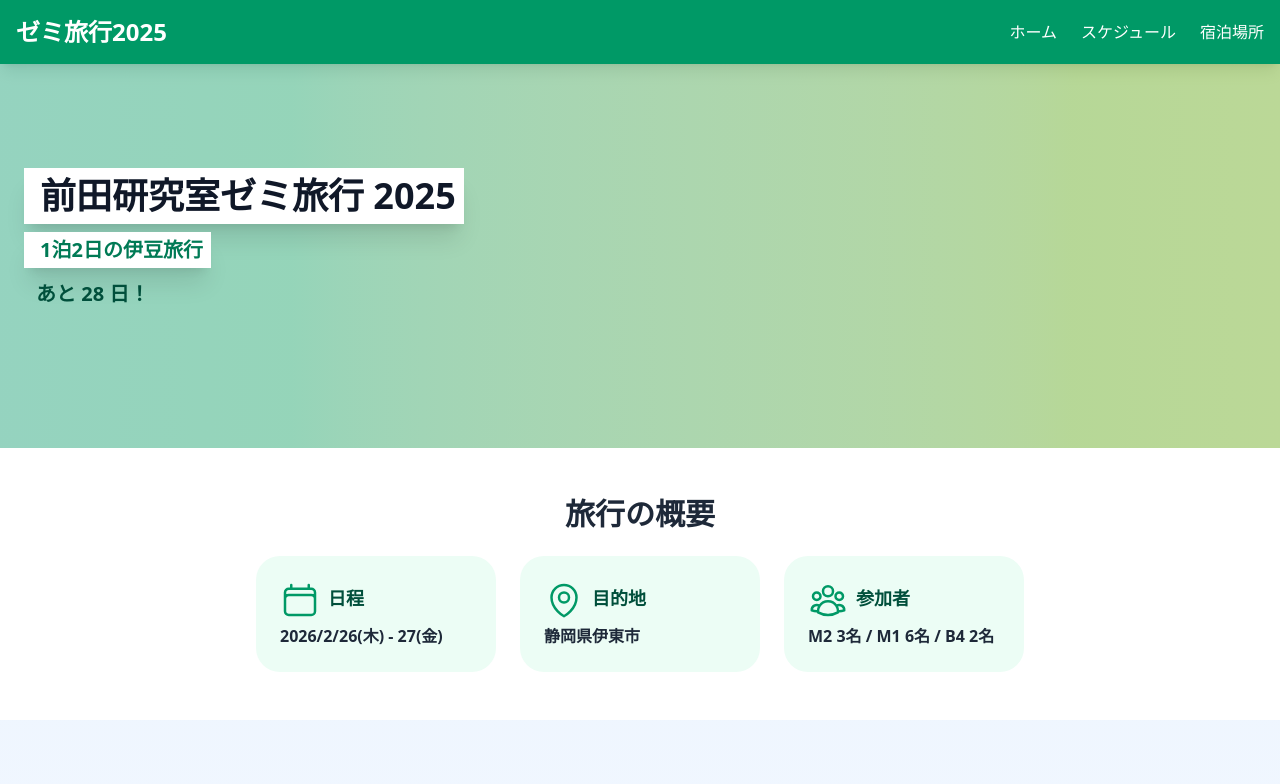
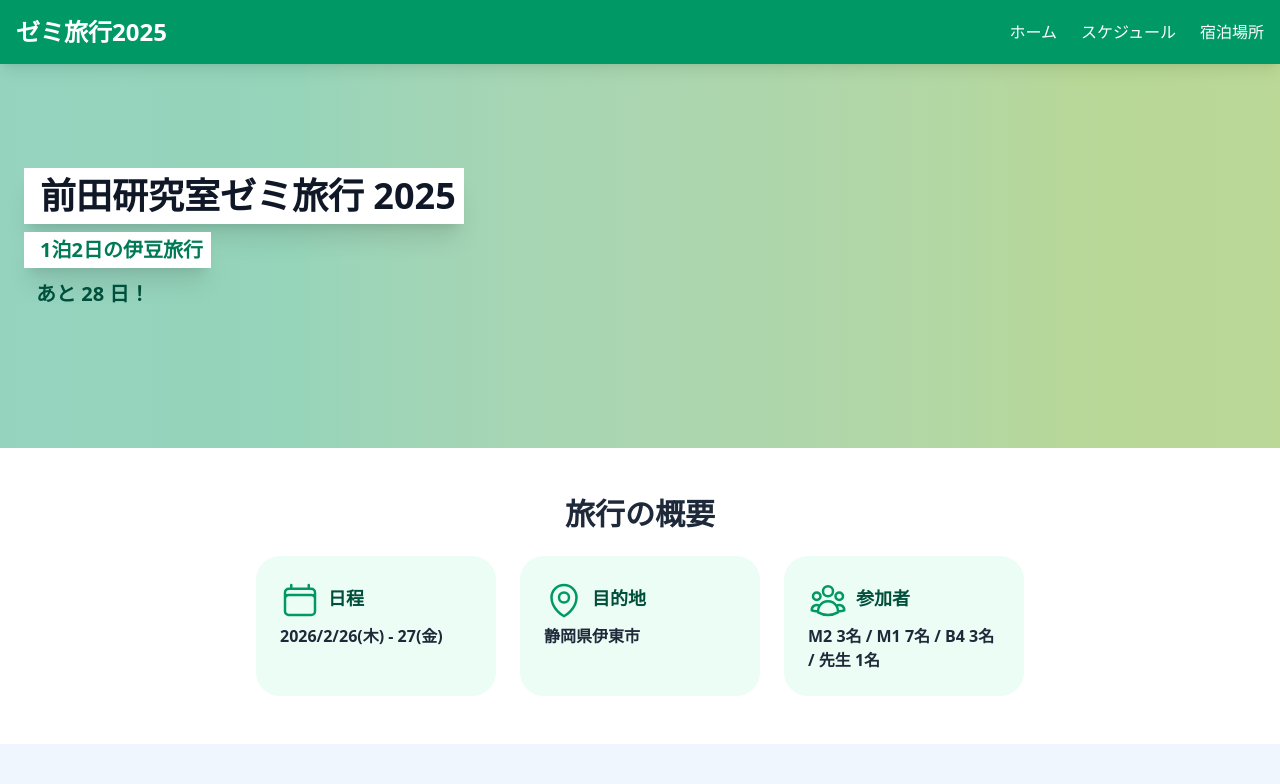
Before and after one commit to sandaime-RM/labTravel, a Vue app: page / in a window 1280 px wide. Shown: the top 784 px of the page. Built offline with nearby package versions, Linux system fonts and the light colour scheme.

Commit message:
fix: 参加者数を更新

```diff
--- a/src/views/HomeView.vue
+++ b/src/views/HomeView.vue
@@ -82,7 +82,7 @@ onMounted(() => {
                 <h3 class="font-bold text-lg mb-2 text-emerald-900">参加者</h3>
               </div>
 
-              <p class="text-gray-800 font-semibold">M2 3名 / M1 6名 / B4 2名</p>
+              <p class="text-gray-800 font-semibold">M2 3名 / M1 7名 / B4 3名 / 先生 1名</p>
             </div>
           </div>
         </div>
```
